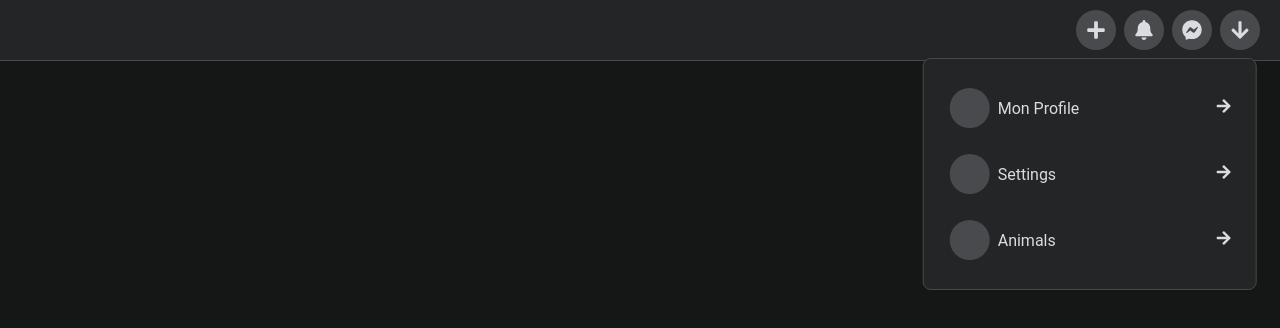
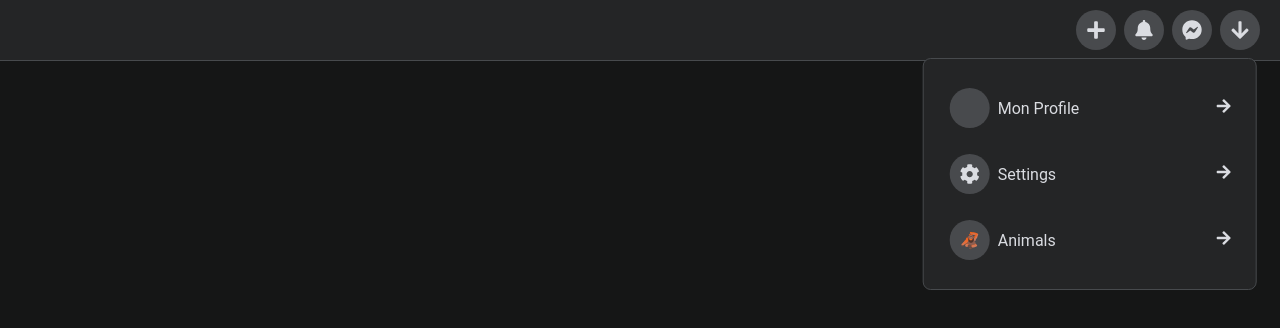
Before and after one commit to mmbaye90/menu-navebar, a React (Create React App) app: page / in a window 1280 px wide. Both pictures are taken after a click on the link 1240 px from the left and 30 px from the top of the page. Shown: the top 328 px of the page. Built offline with nearby package versions, Linux system fonts and the light colour scheme.

Commit message:
Affichage complet du sous menu avec leur icone

```diff
--- a/src/App.js
+++ b/src/App.js
@@ -75,8 +75,15 @@ function DropDown() {
         <DropDownItem iconRight={<Icons.FaArrowRight />}>
           Mon Profile
         </DropDownItem>
-        <DropDownItem iconRight={<Icons.FaArrowRight />}>Settings</DropDownItem>
-        <DropDownItem iconRight={<Icons.FaArrowRight />}>Animals</DropDownItem>
+        <DropDownItem
+          iconRight={<Icons.FaArrowRight />}
+          iconLeft={<Icons.FaCog />}
+        >
+          Settings
+        </DropDownItem>
+        <DropDownItem iconRight={<Icons.FaArrowRight />} iconLeft="🦧">
+          Animals
+        </DropDownItem>
       </div>
     </div>
   );
```
